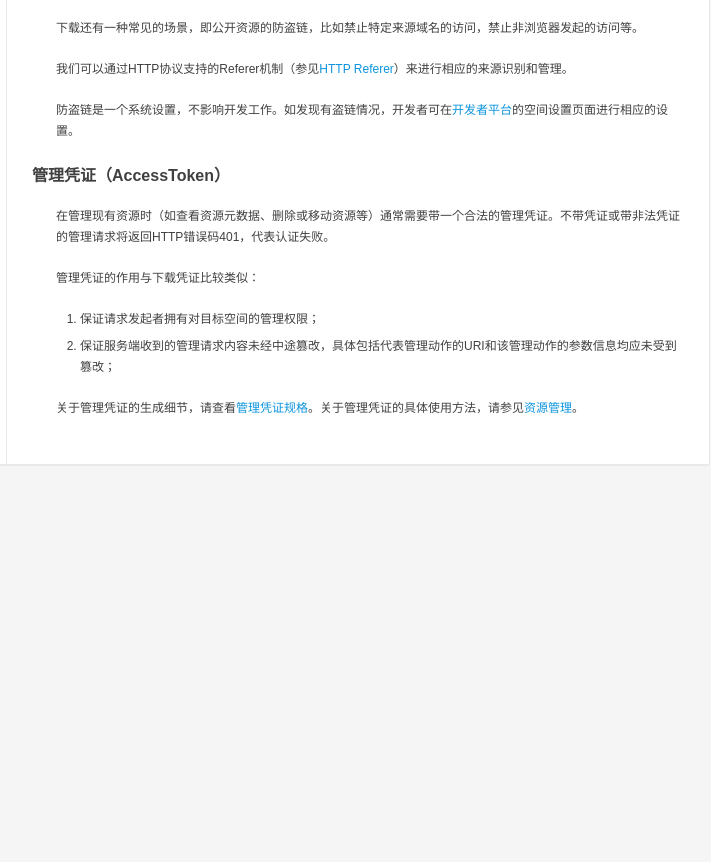
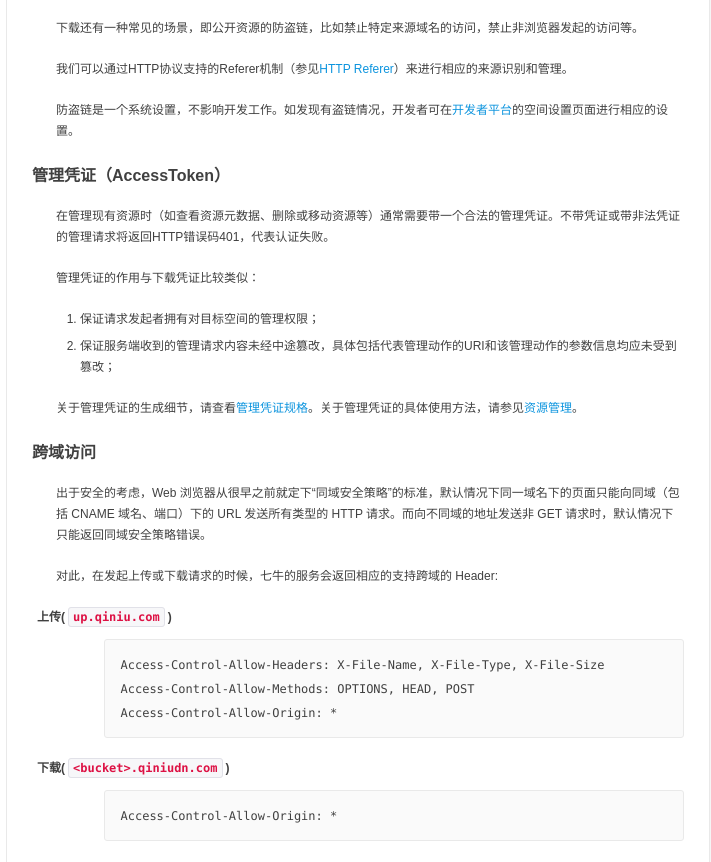
Before and after one commit to qiniu/developer.qiniu.com, a Jekyll site: the page built from docs/v6/api/overview/security.md, in a window 1280 px wide and 900 px high, scrolled down 1858 px. Shown: the top 862 px of the window, without its empty margins (411-1122 px from the left). Built offline with Jekyll 4.4.1, drawn with Linux system fonts in a browser that asks for light colours; nearby versions of some CDN libraries; library files that are not in the unit come from our copies; before the commit the page ends 2336 px from its top, so only the background shows below that.

Commit message:
Add CORS document

```diff
--- a/docs/v6/api/overview/security.md
+++ b/docs/v6/api/overview/security.md
@@ -84,3 +84,22 @@ order: 600
 1. 保证服务端收到的管理请求内容未经中途篡改，具体包括代表管理动作的URI和该管理动作的参数信息均应未受到篡改；
 
 关于管理凭证的生成细节，请查看[管理凭证规格](../reference/security/access-token.html)。关于管理凭证的具体使用方法，请参见[资源管理](rs/security.html)。
+
+<a id="cors-support"></a>
+## 跨域访问
+
+出于安全的考虑，Web 浏览器从很早之前就定下“同域安全策略”的标准，默认情况下同一域名下的页面只能向同域（包括 CNAME 域名、端口）下的 URL 发送所有类型的 HTTP 请求。而向不同域的地址发送非 GET 请求时，默认情况下只能返回同域安全策略错误。
+
+对此，在发起上传或下载请求的时候，七牛的服务会返回相应的支持跨域的 Header:
+
+<a id="upload-cors"></a>
+### 上传(`up.qiniu.com`)
+
+	Access-Control-Allow-Headers: X-File-Name, X-File-Type, X-File-Size
+	Access-Control-Allow-Methods: OPTIONS, HEAD, POST
+	Access-Control-Allow-Origin: *
+
+<a id="download-cors"></a>
+### 下载(`<bucket>.qiniudn.com`)
+
+	Access-Control-Allow-Origin: *
```
